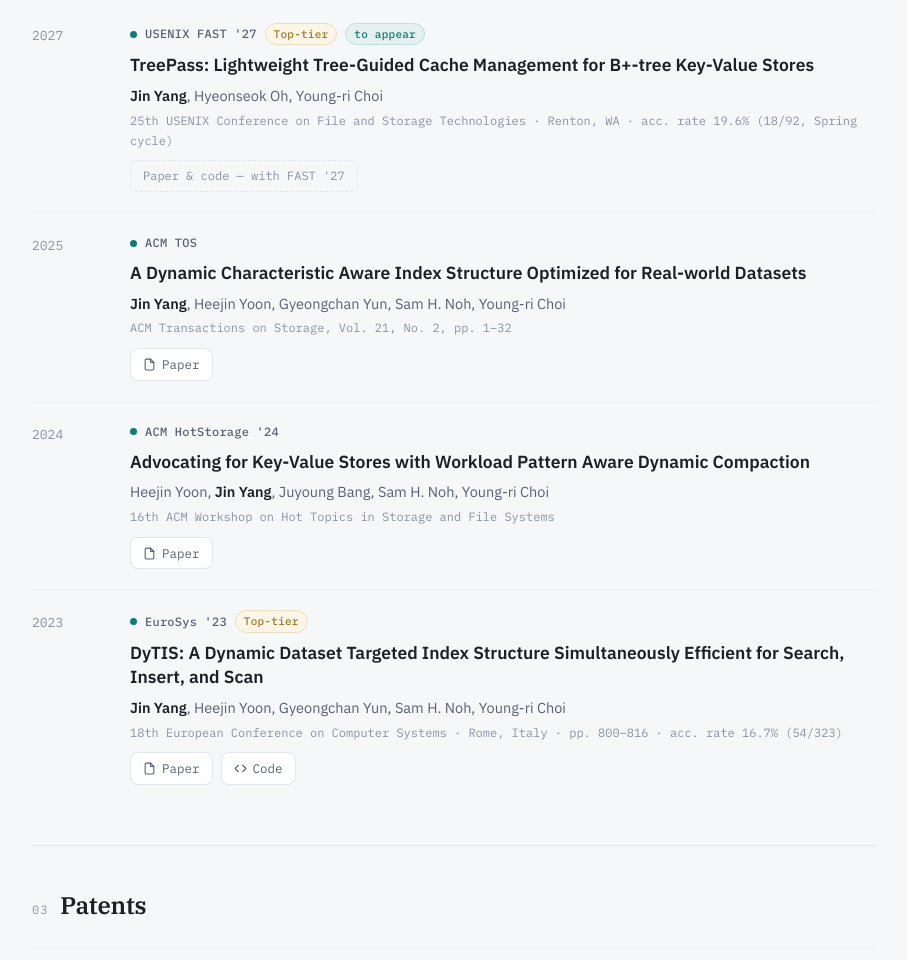
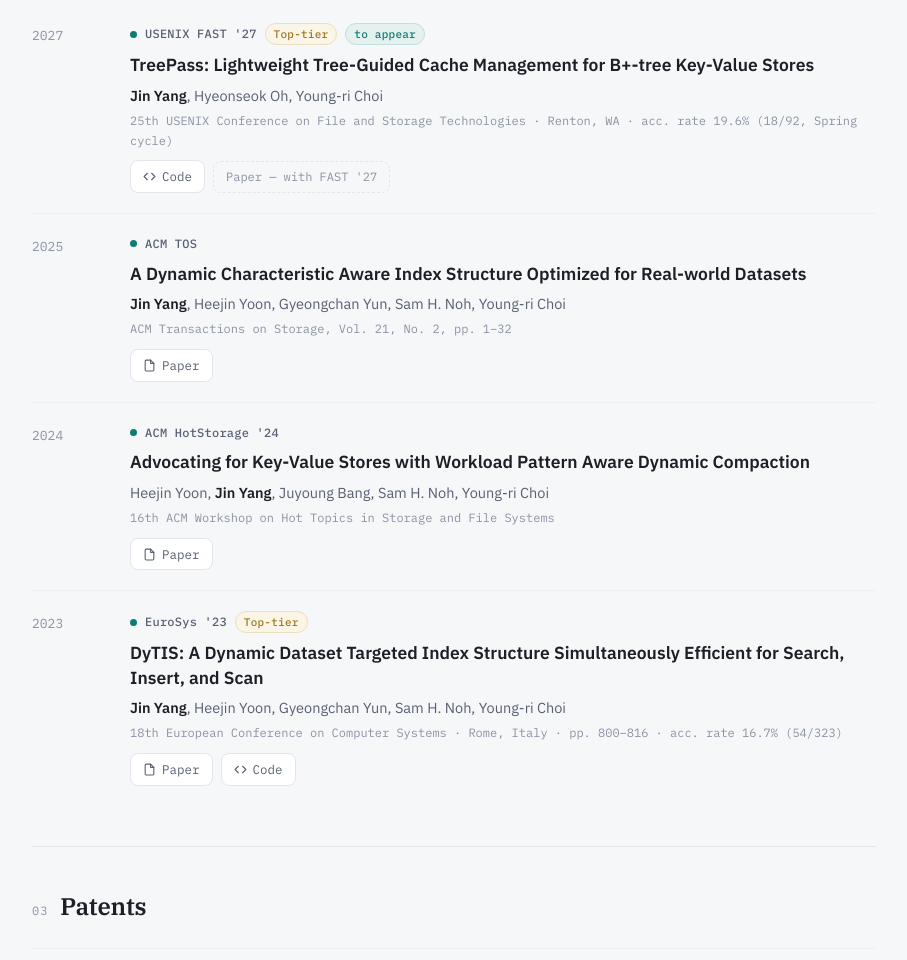
Before and after one commit to sheepjin11/sheepjin11.github.io, a plain HTML site: page index.html in a window 1280 px wide. Shown: the part 925-1885 px from the top of the page, without its empty margins (186-1093 px from the left). Drawn offline with Linux system fonts and the light colour scheme.

Commit message:
Add TreePass artifact repo link to the FAST '27 entry

```diff
--- a/index.html
+++ b/index.html
@@ -147,7 +147,7 @@
         <h3><a href="#">TreePass: Lightweight Tree-Guided Cache Management for B+-tree Key-Value Stores</a></h3>
         <p class="authors"><span class="me">Jin Yang</span>, Hyeonseok Oh, Young-ri Choi</p>
         <div class="meta">25th USENIX Conference on File and Storage Technologies &middot; Renton, WA &middot; acc. rate 19.6% (18/92, Spring cycle)</div>
-        <div class="plinks"><span class="soon">Paper &amp; code &mdash; with FAST &#39;27</span></div>
+        <div class="plinks"><a class="btn" href="https://github.com/unist-ssl/TreePass" target="_blank" rel="noopener"><svg viewBox="0 0 24 24" fill="none" stroke="currentColor" stroke-width="2" stroke-linecap="round" stroke-linejoin="round"><polyline points="16 18 22 12 16 6"/><polyline points="8 6 2 12 8 18"/></svg>Code</a><span class="soon">Paper &mdash; with FAST &#39;27</span></div>
       </div>
     </article>
 
```
